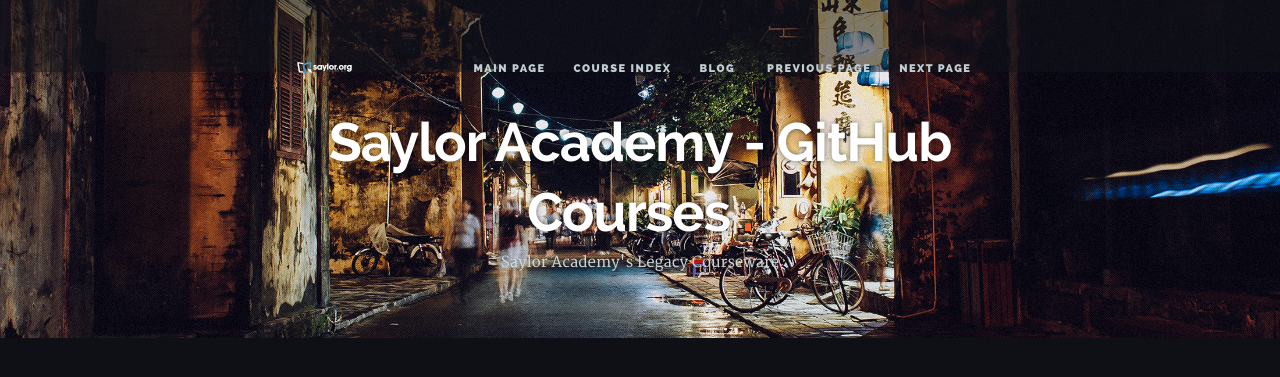
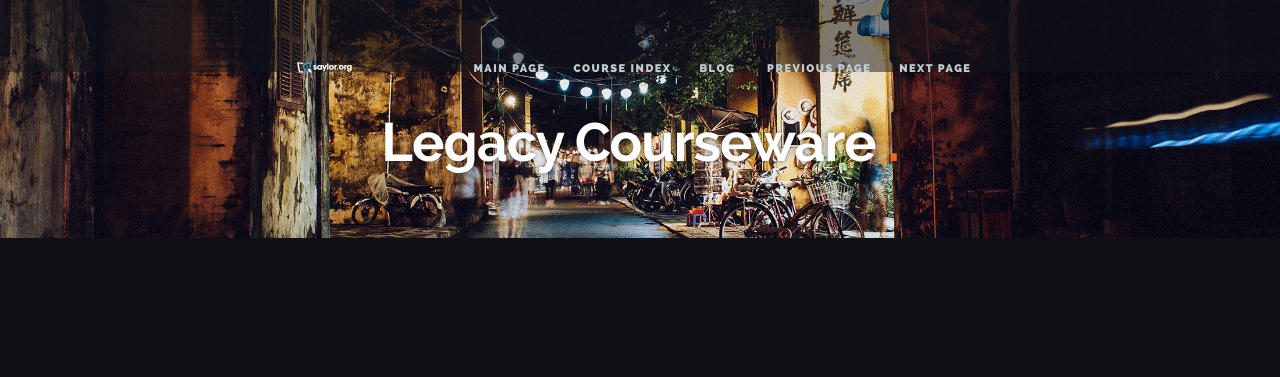
Before and after one commit to saylordotorg/Henry, a Jekyll site: the page built from index.html, in a window 1280 px wide and 900 px high. Shown: the top 377 px of the window. Built offline with Jekyll 4.4.1, drawn with Linux system fonts in a browser that asks for light colours; nearby versions of some CDN libraries.

Commit message:
Update header to page title and description

```diff
--- a/_includes/header.html
+++ b/_includes/header.html
@@ -57,10 +57,10 @@
 		<div class="twelve columns">
 
 			<h1>
-				{{site.title}}
+				{{page.title}}
 				<span>.</span>
 			</h1>
-			<p>{{site.description}}</p>
+			<p>{{page.description}}</p>
 
 		</div>
 
```
